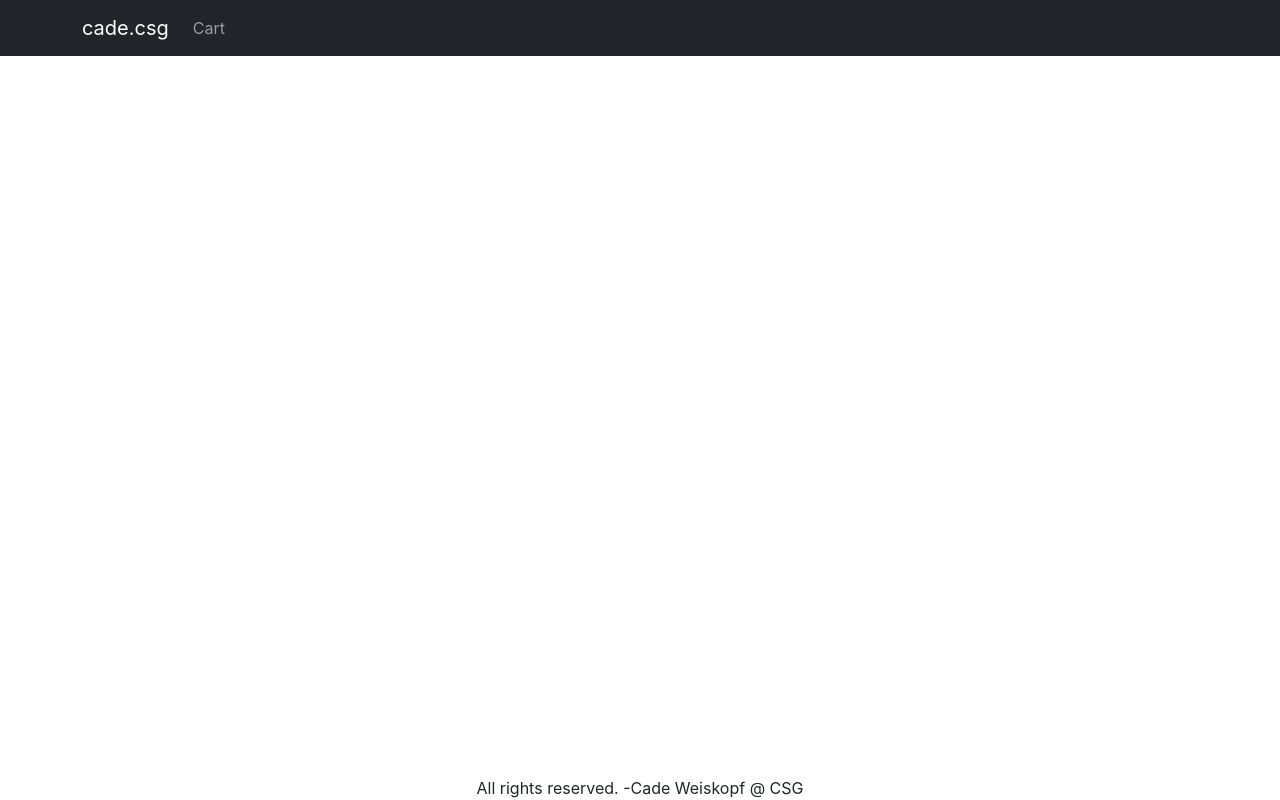
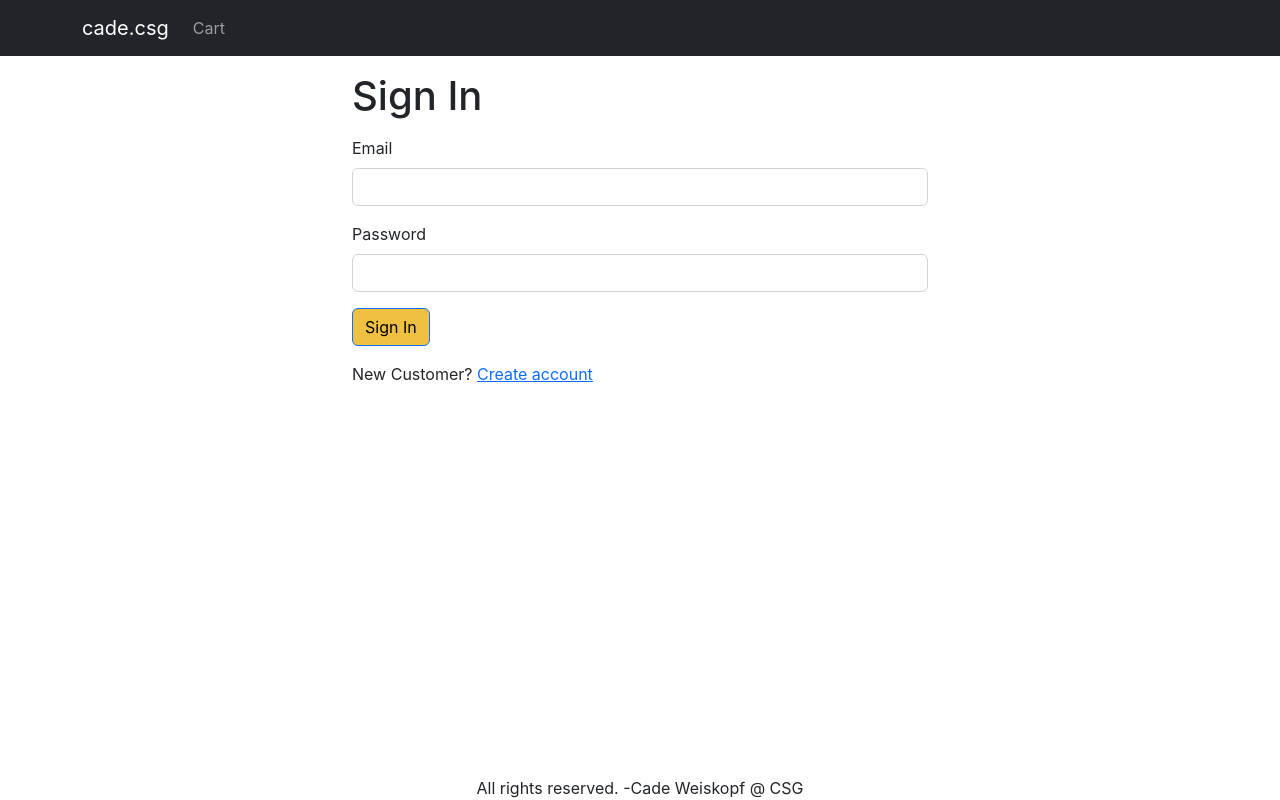
Before and after one commit to CadeWeiskopf/MERN-Ecommerce-App, a React (Create React App) app in the folder frontend/: page /signin in a window 1280 px wide. Built offline with nearby package versions, Linux system fonts and the light colour scheme.

Commit message:
added login screen, going to start mongodb

```diff
--- a/frontend/src/App.js
+++ b/frontend/src/App.js
@@ -11,6 +11,7 @@
 import { LinkContainer } from 'react-router-bootstrap';
 import { useContext } from 'react';
 import { Store } from './Store';
+import SigninScreen from './screens/SigninScreen';
 
 function App() {
   const { state } = useContext(Store);
@@ -43,6 +44,7 @@
           <Routes>
             <Route path="/product/:slug" element={<ProductScreen />} />
             <Route path="/cart" element={<CartScreen />} />
+            <Route path="/signin" element={<SigninScreen />} />
             <Route path="/" element={<HomeScreen />} />
           </Routes>
         </Container>
--- a/frontend/src/index.css
+++ b/frontend/src/index.css
@@ -46,3 +46,7 @@
 .img-thumbnail {
   height: 80px;
 }
+
+.small-container {
+  max-width: 600px;
+}
--- /dev/null
+++ b/frontend/src/screens/SigninScreen.js
@@ -0,0 +1,38 @@
+import Container from "react-bootstrap/esm/Container";
+import { Helmet } from "react-helmet-async";
+import { Link, useLocation } from "react-router-dom";
+import Button from 'react-bootstrap/Button';
+import Form from 'react-bootstrap/Form';
+
+function SigninScreen() {
+    const {search} = useLocation();
+    const redirectInUrl = new URLSearchParams(search).get('redirect');
+    const redirect = redirectInUrl ? redirectInUrl : '/';
+    return (
+        <Container className="small-container">
+            <Helmet>
+                <title>Sign In</title>
+            </Helmet>
+            <h1 className="my-3"> Sign In</h1>
+            <Form>
+                <Form.Group className="mb-3" controlId="email">
+                    <Form.Label>Email</Form.Label>
+                    <Form.Control type="email" required />
+                </Form.Group>
+                <Form.Group className="mb-3" controlId="password">
+                    <Form.Label>Password</Form.Label>
+                    <Form.Control type="password" required />
+                </Form.Group>
+                <div className="mb-3">
+                    <Button type="submit">Sign In</Button>
+                </div>
+                <div className="mb-3">
+                    New Customer? <Link to={`/signup?redirect=${redirect}`}>Create account</Link>
+
+                </div>
+            </Form>
+        </Container>
+    );
+}
+
+export default SigninScreen;
```
